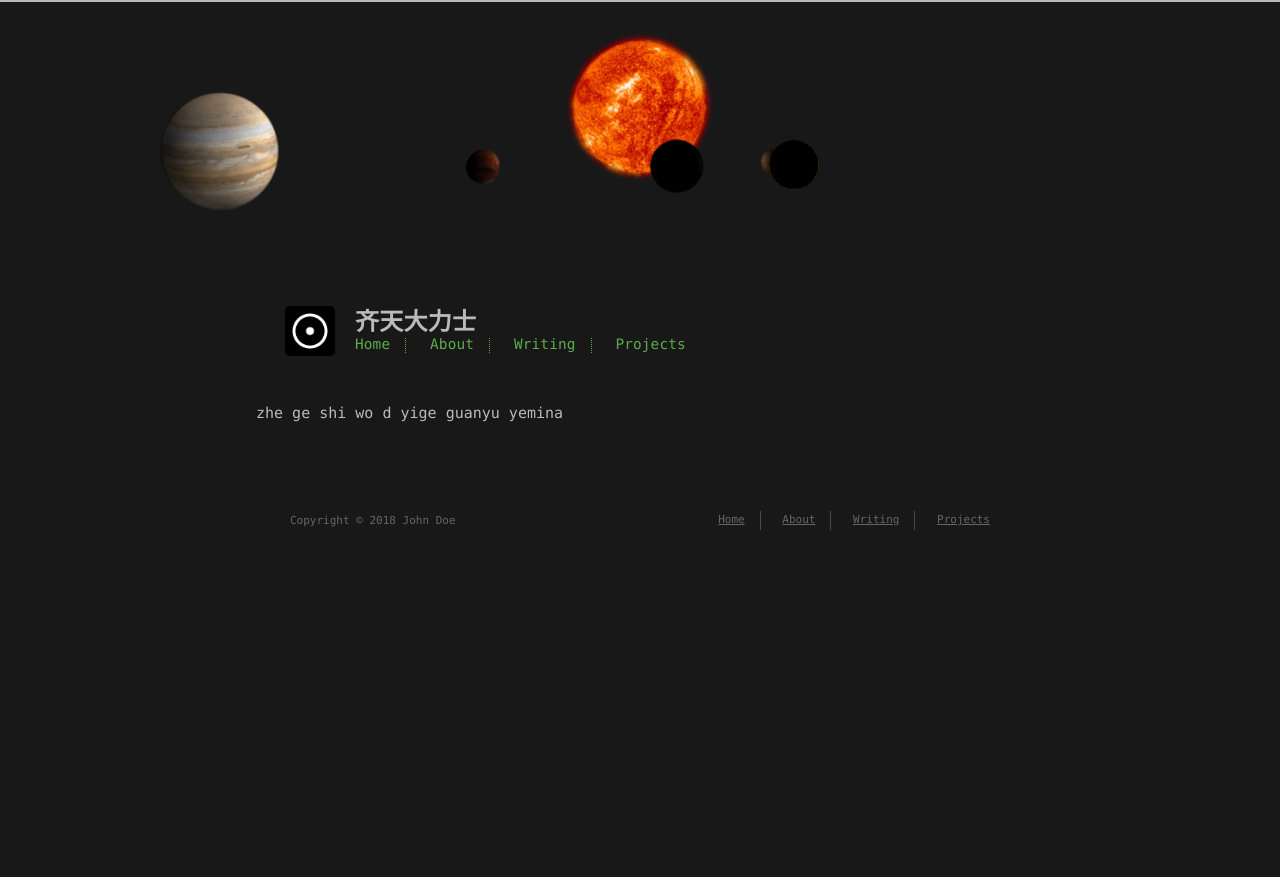
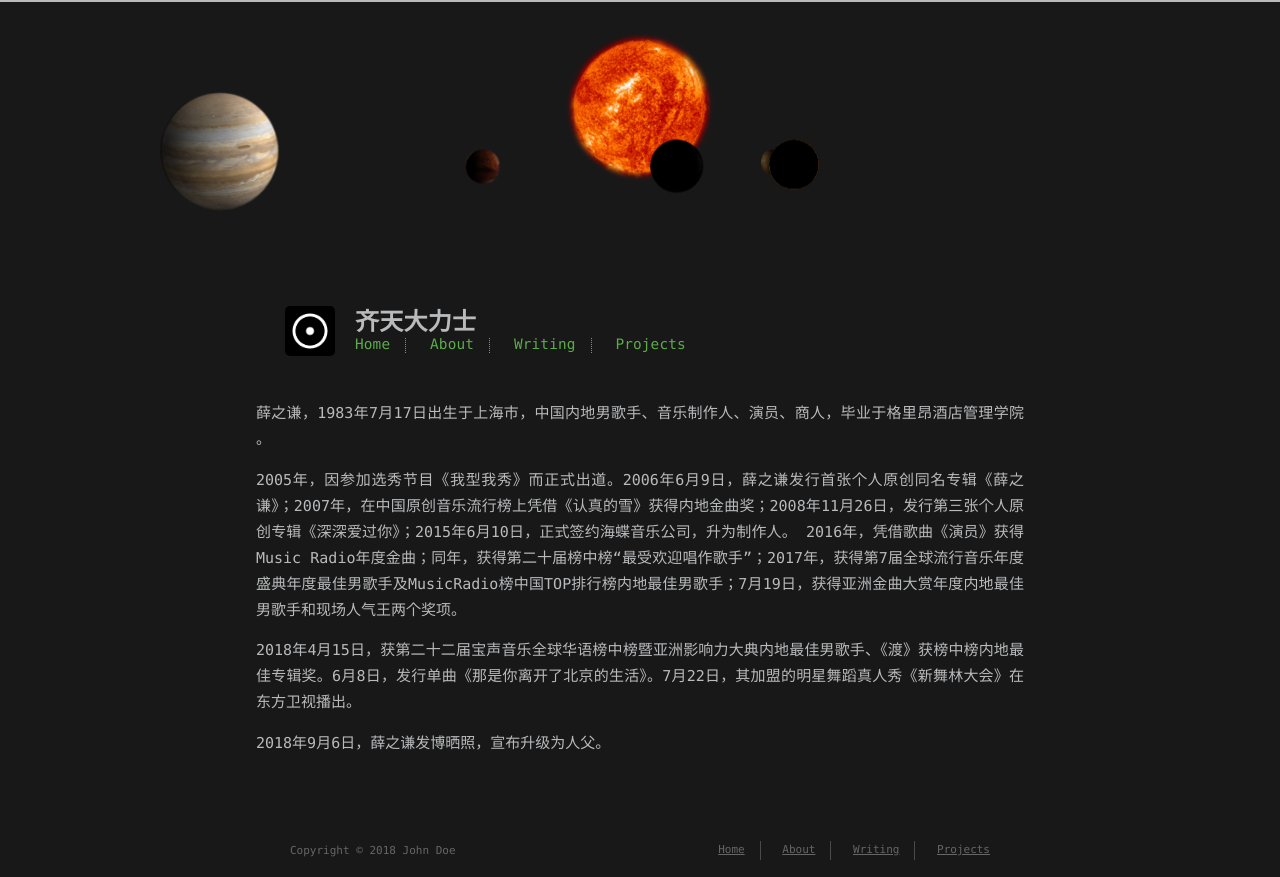
Before and after one commit to 1304924993/1304924993.github.io, a plain HTML site: page about/index.html in a window 1280 px wide. Before the commit the page ends 800 px from the top, so only its background shows below. Drawn offline with Linux system fonts and the light colour scheme.

Commit message:
Site updated: 2018-11-19 17:04:46

```diff
--- a/about/index.html
+++ b/about/index.html
@@ -6,17 +6,17 @@
     <meta http-equiv="X-UA-Compatible" content="IE=edge">
     <meta name="HandheldFriendly" content="True">
     <meta name="viewport" content="width=device-width, initial-scale=1, maximum-scale=1">
-    <meta name="description" content="zhe ge shi wo d yige guanyu yemina">
+    <meta name="description" content="薛之谦，1983年7月17日出生于上海市，中国内地男歌手、音乐制作人、演员、商人，毕业于格里昂酒店管理学院 。 2005年，因参加选秀节目《我型我秀》而正式出道。2006年6月9日，薛之谦发行首张个人原创同名专辑《薛之谦》；2007年，在中国原创音乐流行榜上凭借《认真的雪》获得内地金曲奖；2008年11月26日，发行第三张个人原创专辑《深深爱过你》；2015年6月10日，正式签约海蝶音乐公司，升为">
 <meta property="og:type" content="website">
 <meta property="og:title" content="about">
 <meta property="og:url" content="http://yoursite.com/about/index.html">
 <meta property="og:site_name" content="齐天大力士">
-<meta property="og:description" content="zhe ge shi wo d yige guanyu yemina">
+<meta property="og:description" content="薛之谦，1983年7月17日出生于上海市，中国内地男歌手、音乐制作人、演员、商人，毕业于格里昂酒店管理学院 。 2005年，因参加选秀节目《我型我秀》而正式出道。2006年6月9日，薛之谦发行首张个人原创同名专辑《薛之谦》；2007年，在中国原创音乐流行榜上凭借《认真的雪》获得内地金曲奖；2008年11月26日，发行第三张个人原创专辑《深深爱过你》；2015年6月10日，正式签约海蝶音乐公司，升为">
 <meta property="og:locale" content="default">
-<meta property="og:updated_time" content="2018-11-19T08:55:26.480Z">
+<meta property="og:updated_time" content="2018-11-19T09:04:32.450Z">
 <meta name="twitter:card" content="summary">
 <meta name="twitter:title" content="about">
-<meta name="twitter:description" content="zhe ge shi wo d yige guanyu yemina">
+<meta name="twitter:description" content="薛之谦，1983年7月17日出生于上海市，中国内地男歌手、音乐制作人、演员、商人，毕业于格里昂酒店管理学院 。 2005年，因参加选秀节目《我型我秀》而正式出道。2006年6月9日，薛之谦发行首张个人原创同名专辑《薛之谦》；2007年，在中国原创音乐流行榜上凭借《认真的雪》获得内地金曲奖；2008年11月26日，发行第三张个人原创专辑《深深爱过你》；2015年6月10日，正式签约海蝶音乐公司，升为">
 
 
 
@@ -116,7 +116,10 @@
 
 
   <div class="content" itemprop="articleBody">
-    <p>zhe ge shi wo d yige guanyu yemina </p>
+    <p>薛之谦，1983年7月17日出生于上海市，中国内地男歌手、音乐制作人、演员、商人，毕业于格里昂酒店管理学院 。</p>
+<p>2005年，因参加选秀节目《我型我秀》而正式出道。2006年6月9日，薛之谦发行首张个人原创同名专辑《薛之谦》；2007年，在中国原创音乐流行榜上凭借《认真的雪》获得内地金曲奖；2008年11月26日，发行第三张个人原创专辑《深深爱过你》；2015年6月10日，正式签约海蝶音乐公司，升为制作人。 2016年，凭借歌曲《演员》获得Music Radio年度金曲；同年，获得第二十届榜中榜“最受欢迎唱作歌手”；2017年，获得第7届全球流行音乐年度盛典年度最佳男歌手及MusicRadio榜中国TOP排行榜内地最佳男歌手；7月19日，获得亚洲金曲大赏年度内地最佳男歌手和现场人气王两个奖项。</p>
+<p>2018年4月15日，获第二十二届宝声音乐全球华语榜中榜暨亚洲影响力大典内地最佳男歌手、《渡》获榜中榜内地最佳专辑奖。6月8日，发行单曲《那是你离开了北京的生活》。7月22日，其加盟的明星舞蹈真人秀《新舞林大会》在东方卫视播出。</p>
+<p>2018年9月6日，薛之谦发博晒照，宣布升级为人父。 </p>
 
   </div>
 </article>
```
